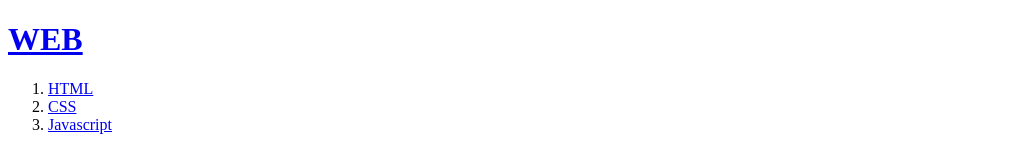
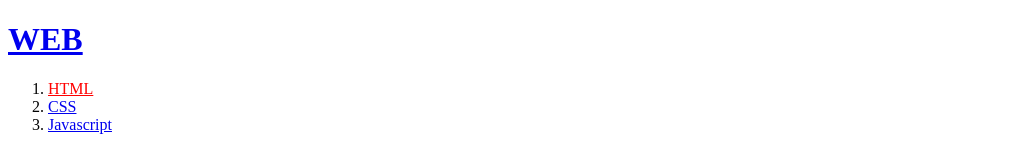
Before and after one commit to Jamaru97/FRI8, a plain HTML site: page test1.html in a window 1280 px wide. Shown: the top 159 px of the page, without its empty margins (0-1011 px from the left). Drawn offline with Linux system fonts and the light colour scheme.

Commit message:
Update test1.html

```diff
--- a/test1.html
+++ b/test1.html
@@ -8,7 +8,7 @@
 <body>
     <h1><a href="index.html">WEB</a></h1>
     <ol>
-        <li><a href="test1.html">HTML</a></li>
+        <li><a href="test1.html" style="color: red;">HTML</a></li>
         <li><a href="test2.html">CSS</a></li>
         <li><a href="test3.html">Javascript</a></li>
     </ol>
```
